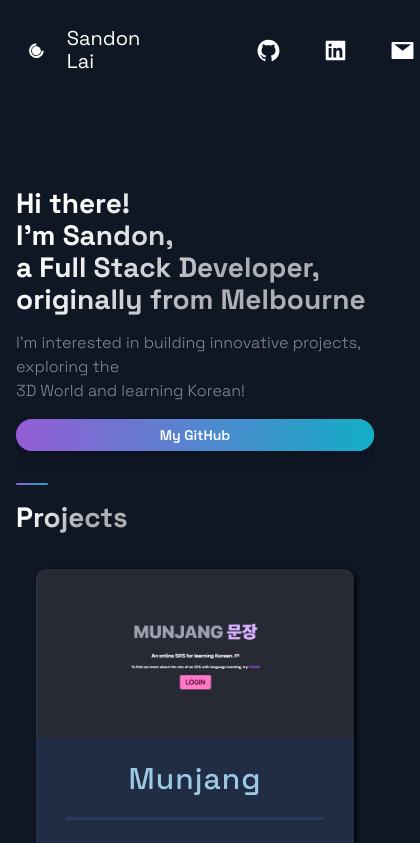
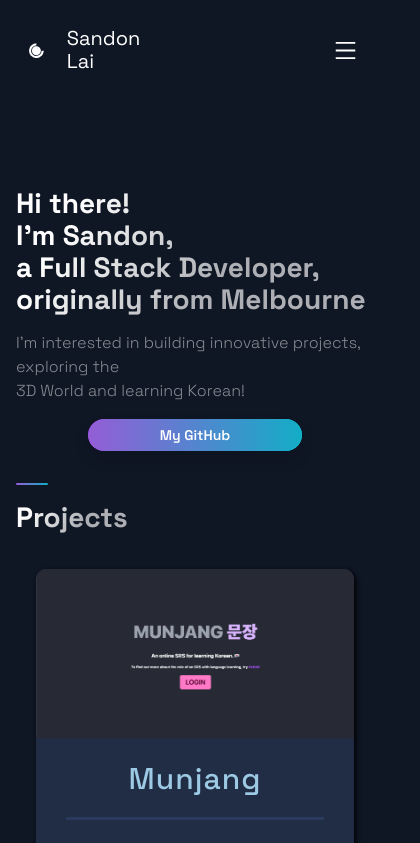
Before and after one commit to sandonl/portfolio, a Next.js app: page / in a window 390 px wide. Shown: the top 843 px of the page, 420 px wide, since content can reach past the window. Built offline with nearby package versions, Linux system fonts and the light colour scheme.

Commit message:
added better mobile responsibility and added twitter link

```diff
--- a/src/components/Footer/FooterStyles.js
+++ b/src/components/Footer/FooterStyles.js
@@ -48,12 +48,12 @@ export const SocialIconsContainer = styled.div`
   justify-content: space-between;
 
   @media ${(props) => props.theme.breakpoints.md} {
-    display: flex;
+    display: none;
     justify-content: space-between;
   }
 
   @media ${(props) => props.theme.breakpoints.sm} {
-    display: flex;
+    display: none;
     width: 100%;
     flex-direction: column;
   }
--- a/src/components/Header/Header.js
+++ b/src/components/Header/Header.js
@@ -1,19 +1,33 @@
 import Link from "next/link";
-import React from "react";
-import { AiFillGithub, AiFillMail, AiFillLinkedin } from "react-icons/ai";
+import React, { useState } from "react";
+import {
+  AiFillGithub,
+  AiFillLinkedin,
+  AiFillMail,
+  AiFillTwitterCircle,
+  AiOutlineMenu,
+} from "react-icons/ai";
 import { DiCssdeck } from "react-icons/di";
 
 import {
   Container,
   Div1,
-  Div2,
   Div3,
-  NavLink,
+  HamburgerMenu,
+  Menu,
+  MenuStyle,
+  SocialIcons,
   Span,
-  SocialIcons,
 } from "./HeaderStyles";
 
-const Header = () => (
+const Header = () => {
+  const [showMenu, setShowMenu] = useState(false);
+
+  const toggleMenu = () => {
+    setShowMenu((showMenu) => !showMenu);
+  };
+
+  return (
     <Container>
       <Div1>
         <Link href="/">
@@ -28,23 +42,32 @@ const Header = () => (
           </a>
         </Link>
       </Div1>
-    {/* <Div2>
-      <li>
-        <Link href="#projects">
-          <NavLink>Projects</NavLink>
-        </Link>
-      </li>
-      <li>
-        <Link href="#tech">
-          <NavLink>Technologies</NavLink>
-        </Link>
-      </li>
-      <li>
-        <Link href="#about">
-          <NavLink>About</NavLink>
-        </Link>
-      </li>
-    </Div2> */}
+
+      {/* Hamburger Menu settings */}
+      <HamburgerMenu onClick={toggleMenu}>
+        <SocialIcons>
+          <AiOutlineMenu size="2.5rem" />
+        </SocialIcons>
+      </HamburgerMenu>
+
+      {showMenu && (
+        <Menu>
+          <MenuStyle href="https://github.com/sandonl" target="_blank">
+            GitHub
+          </MenuStyle>
+          <MenuStyle href="https://linkedin.com/in/sandonlai" target="_blank">
+            Linkedin
+          </MenuStyle>
+          <MenuStyle href="mailto:sandonnlai@gmail.com" target="_blank">
+            Email
+          </MenuStyle>
+          <MenuStyle href="https://twitter.com/snads_build" target="_blank">
+            Twitter
+          </MenuStyle>
+        </Menu>
+      )}
+
+      {/* Regular Nav Bar */}
       <Div3>
         <SocialIcons
           onClick={() => window.open("https://github.com/sandonl", "_blank")}
@@ -61,8 +84,16 @@ const Header = () => (
         <SocialIcons href="mailto:sandonnlai@gmail.com">
           <AiFillMail size="2.5rem" />
         </SocialIcons>
+        <SocialIcons
+          onClick={() =>
+            window.open("https://twitter.com/snads_build", "_blank")
+          }
+        >
+          <AiFillTwitterCircle size="2.5rem" />
+        </SocialIcons>
       </Div3>
     </Container>
   );
+};
 
 export default Header;
--- a/src/components/Header/HeaderStyles.js
+++ b/src/components/Header/HeaderStyles.js
@@ -42,15 +42,51 @@ export const Div2 = styled.div`
     grid-area: 2 / 2 / 3 / 5;
   }
 `;
+
+export const HamburgerMenu = styled.div`
+  display: none;
+  @media ${(props) => props.theme.breakpoints.sm} {
+    grid-area: 1 / 5 / 2 / 6;
+    display: flex;
+    justify-content: space-around;
+    align-items: center;
+    z-index: 20;
+  }
+`;
+
 export const Div3 = styled.div`
   grid-area: 1 / 5 / 2 / 6;
   display: flex;
   justify-content: space-around;
   align-items: center;
   @media ${(props) => props.theme.breakpoints.sm} {
+    display: none;
+  }
+`;
+
+export const Menu = styled.div`
+  display: none;
+  @media ${(props) => props.theme.breakpoints.sm} {
+    width: 100vw;
+    height: 20rem;
+    position: absolute;
+    left: 0;
+    top: 9rem;
+    background: #0f1624;
+    z-index: 10;
+    display: flex;
+    flex-direction: column;
+    text-align: center;
+    justify-content: center;
     align-items: center;
-    grid-area: 1 / 4 / 2 / 6;
   }
+`;
+
+export const MenuStyle = styled.a`
+  text-decoration: none;
+  color: white;
+  width: 50vw;
+  padding: 0.7rem;
 `;
 
 // Navigation Links
--- a/src/styles/GlobalComponents/index.js
+++ b/src/styles/GlobalComponents/index.js
@@ -201,7 +201,8 @@ export const ButtonBack = styled.div`
   }
 
   @media ${(props) => props.theme.breakpoints.sm} {
-    width: 100%;
+    align-self: center;
+    width: 60%;
     height: 32px;
     font-size: 14px;
     margin-bottom: ${({ alt }) => (alt ? "0" : "32px")};
```
Lines whose indentation alone changed are shown as unchanged.
